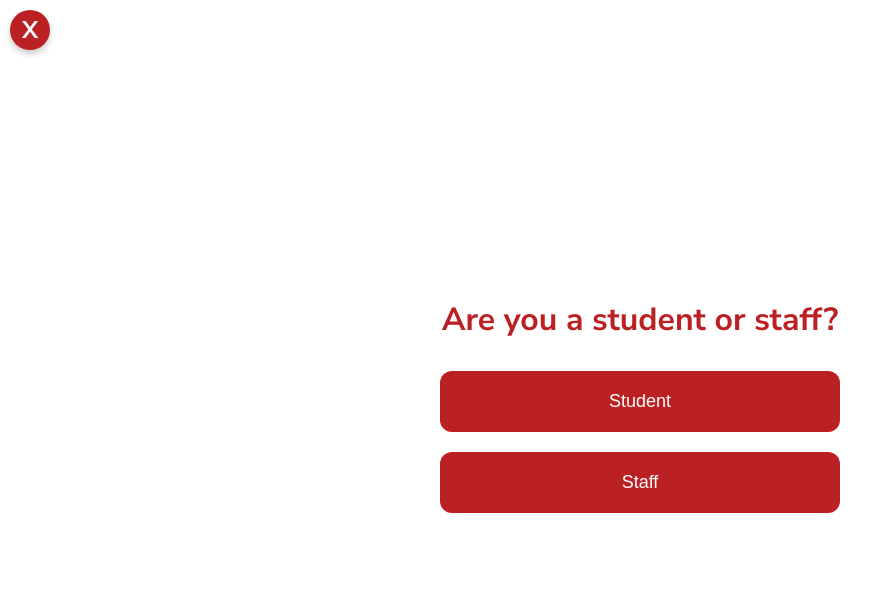
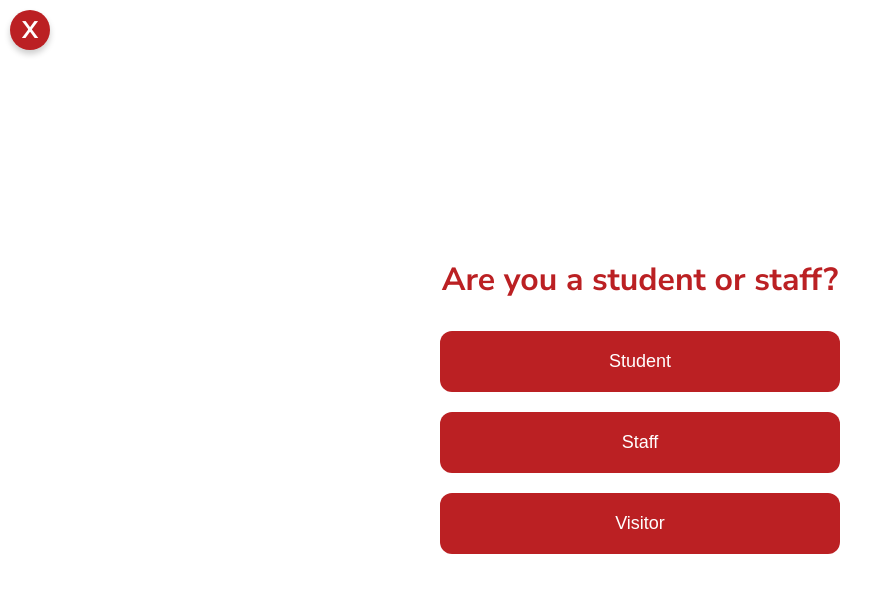
Before and after one commit to brockton-school/bps_sign-in-out, a Flask app: page / in a window 1280 px wide. Shown: the top 593 px of the page, without its empty margins (0-895 px from the left). Run offline with Flask 3, Linux system fonts and the light colour scheme.

Commit message:
basic visitor functionality

```diff
--- a/routes.py
+++ b/routes.py
@@ -29,8 +29,8 @@ def index():
 def name():
     user_type = request.form['user_type']
     if user_type == "Student":
-        return redirect(url_for('main.grade'))
-    return render_template('name.html', user_type=user_type)
+        return redirect(url_for('main.grade'))  # Redirect to grade selection for students
+    return render_template('name.html', user_type=user_type)  # Staff/Visitor flow remains the same
 
 @main_bp.route('/grade', methods=['GET', 'POST'])
 def grade():
@@ -58,8 +58,12 @@ def submit():
 
     reason = request.form.get('reason', '')
     other_reason = request.form.get('other_reason', '')
+    visitor_reason = request.form.get('visitor-reason', '')
+
     if other_reason:
         reason = other_reason
+    elif visitor_reason:
+        reason = visitor_reason
 
     # Get current time in Vancouver timezone
     vancouver_tz = pytz.timezone('America/Vancouver')
--- a/static/scripts.js
+++ b/static/scripts.js
@@ -9,12 +9,16 @@ function redirectToHome() {
 function handleAction(action, userType) {
     var reasonField = document.getElementById("reason-field");
     var actionButtons = document.getElementById("action-buttons");
+    var visitorReasonField = document.getElementById("visitor-reason");
 
     // Set the action in the form and handle the display of the reason field
     document.getElementById('action-input').value = action;
 
     if (userType === "Student" && action === "Signing Out") {
         reasonField.style.display = "block";
+        actionButtons.style.display = "none";  // Hide the Sign In/Out buttons
+    } else if (userType === "Visitor" && action === "Signing In") {
+        visitorReasonField.style.display = "block";
         actionButtons.style.display = "none";  // Hide the Sign In/Out buttons
     } else {
         reasonField.style.display = "none";
--- a/static/styles.css
+++ b/static/styles.css
@@ -85,6 +85,10 @@ input[type="text"]:focus {
     display: none;
 }
 
+#visitor-reason {
+    display: none;
+}
+
 #action-buttons {
     display: block;
 }
--- a/templates/index.html
+++ b/templates/index.html
@@ -17,6 +17,7 @@
     <form action="/name" method="POST">
         <button name="user_type" value="Student">Student</button>
         <button name="user_type" value="Staff">Staff</button>
+        <button type="submit" name="user_type" value="Visitor" class="user-btn">Visitor</button>
     </form>
 </body>
 </html>
```
Also changed, not shown: templates/signinout.html (+8 -0 lines).
